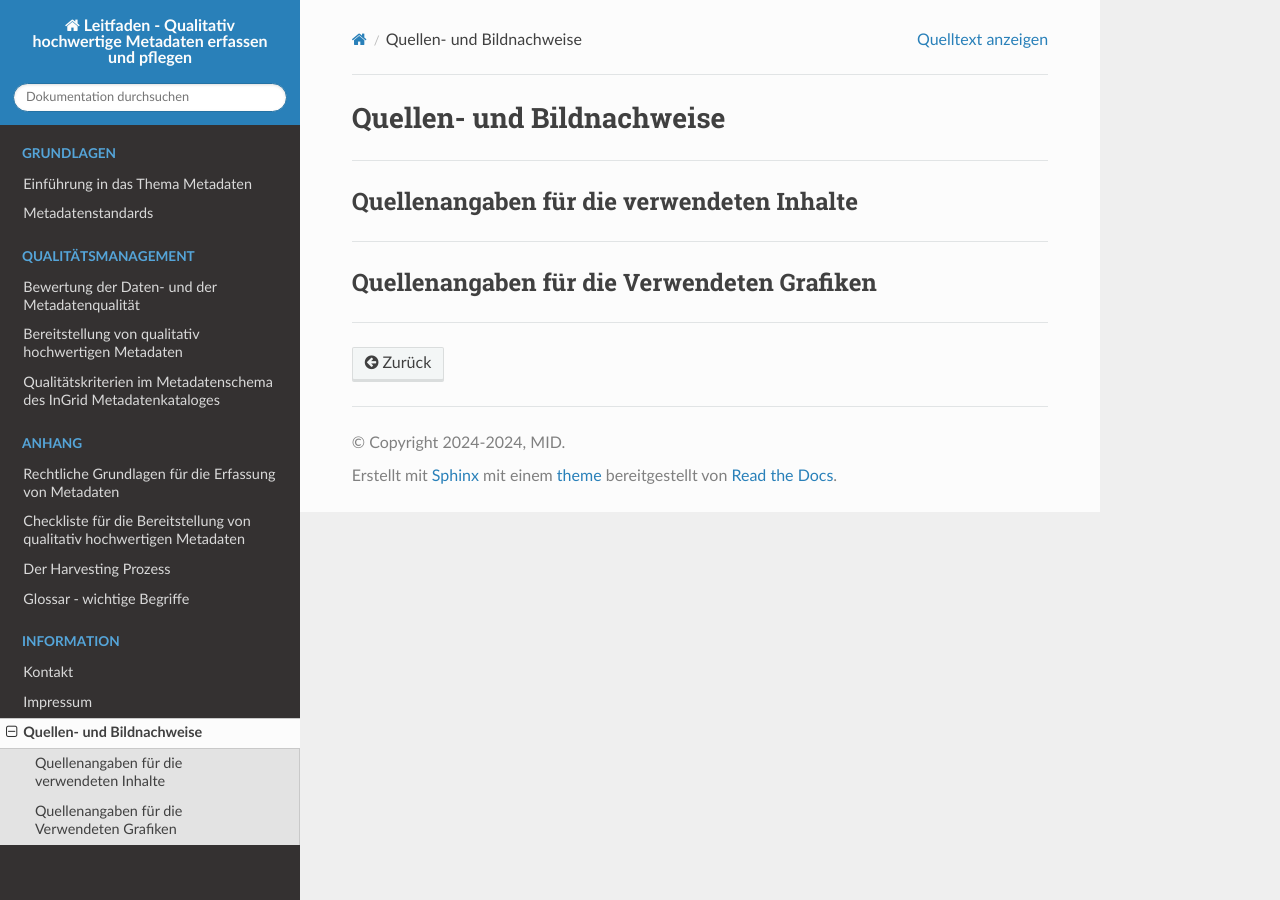
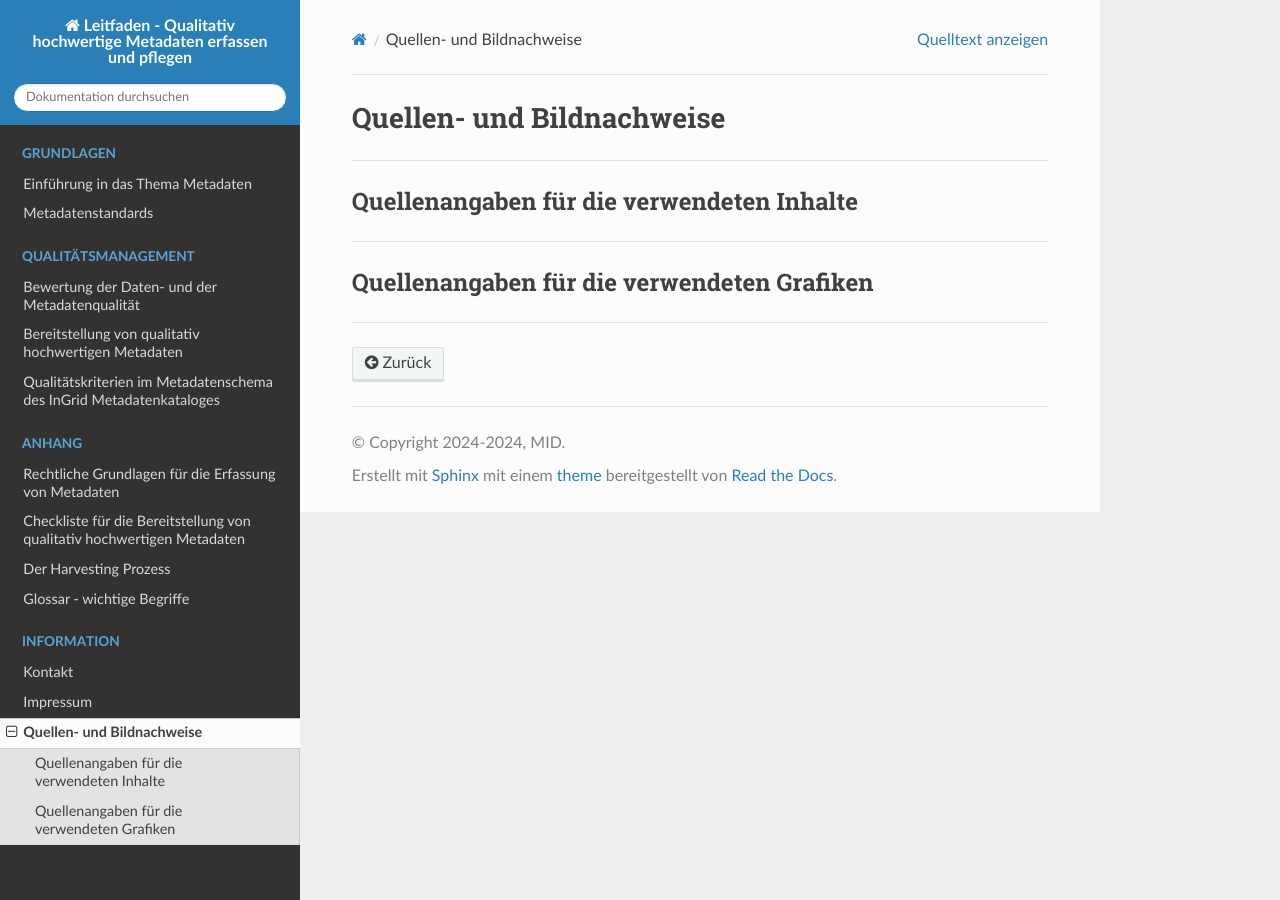
Before and after one commit to tomiwo/ingrid-mdk-st-high-quality-metadata, a Sphinx documentation site: the page built from docs/information/quellen-bilder.rst, in a window 1280 px wide. Built offline with Sphinx 7.4.7 and the Read the Docs theme 3.1.0, drawn with Linux system fonts in a browser that asks for light colours.

```diff
--- a/docs/information/quellen-bilder.rst
+++ b/docs/information/quellen-bilder.rst
@@ -10,7 +10,7 @@ Quellenangaben für die verwendeten Inhalte
 
 ------------------------------------------------------------------------------------------
 
-Quellenangaben für die Verwendeten Grafiken
+Quellenangaben für die verwendeten Grafiken
 ^^^^^^^^^^^^^^^^^^^^^^^^^^^^^^^^^^^^^^^^^^^^
 
 ------------------------------------------------------------------------------------------
```
